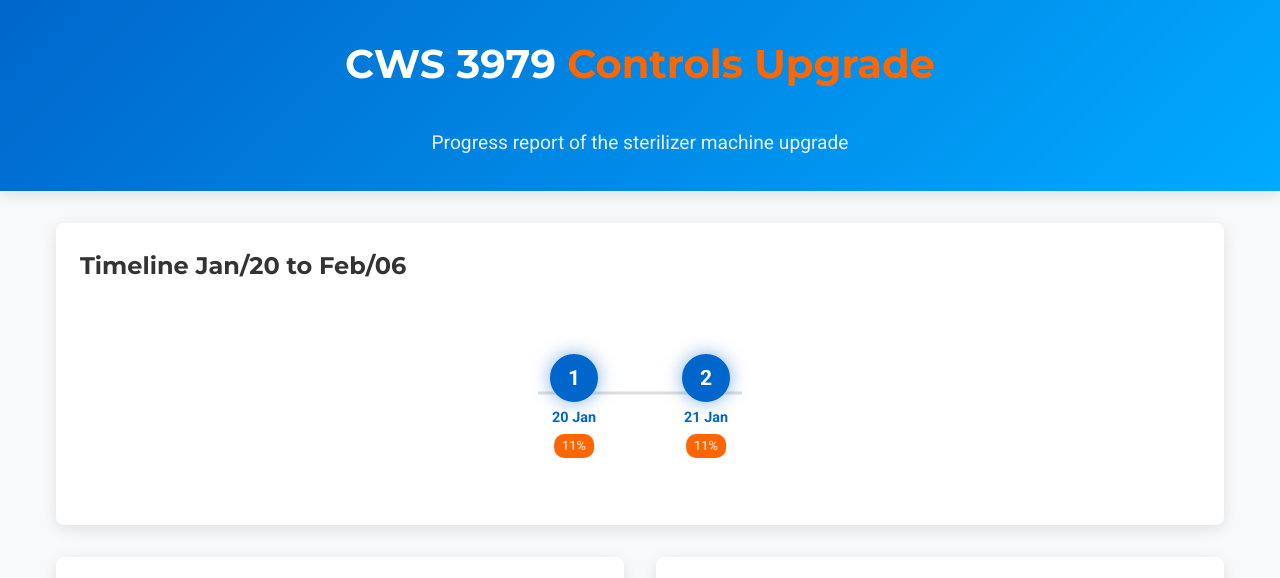
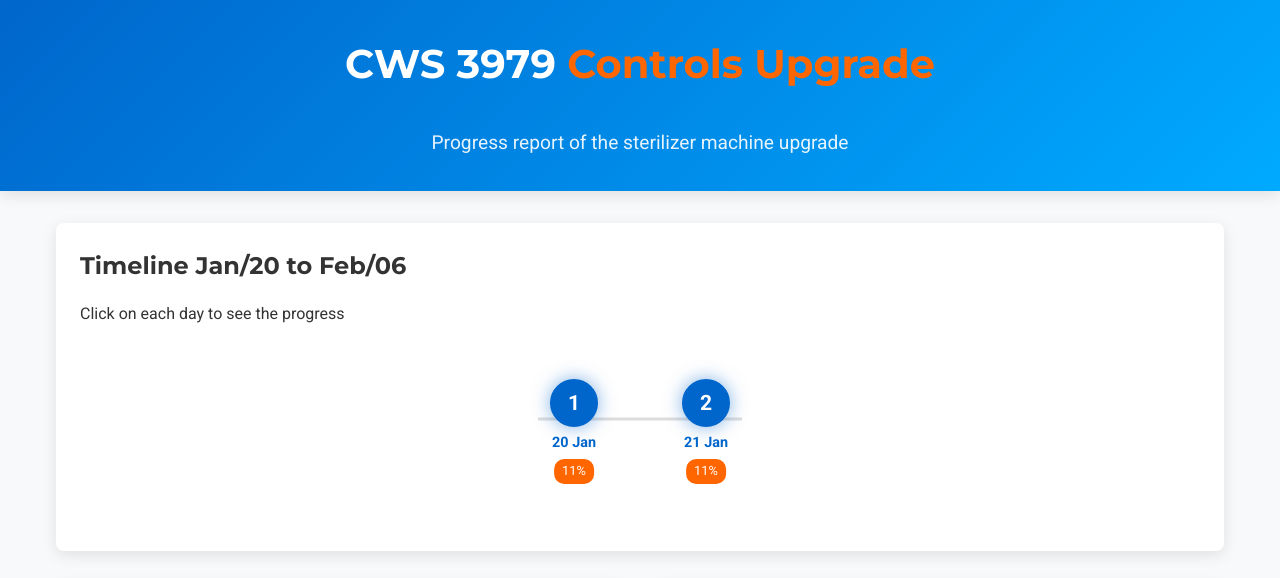
Before and after one commit to AlexDrco/CWSupgrade, a plain HTML site: page index.html in a window 1280 px wide. Shown: the top 578 px of the page. Drawn offline with Linux system fonts and the light colour scheme.

Commit message:
Add instruction paragraph to timeline section

```diff
--- a/index.html
+++ b/index.html
@@ -21,6 +21,7 @@
     <main>
         <section class="timeline-section">
             <h2>Timeline Jan/20 to Feb/06</h2>
+             <p class="timeline-instruction">Click on each day to see the progress</p>
             <div class="timeline-container" id="timeline">
                 <!-- The timeline will be created dynamically from JavaScript -->
             </div>
```
